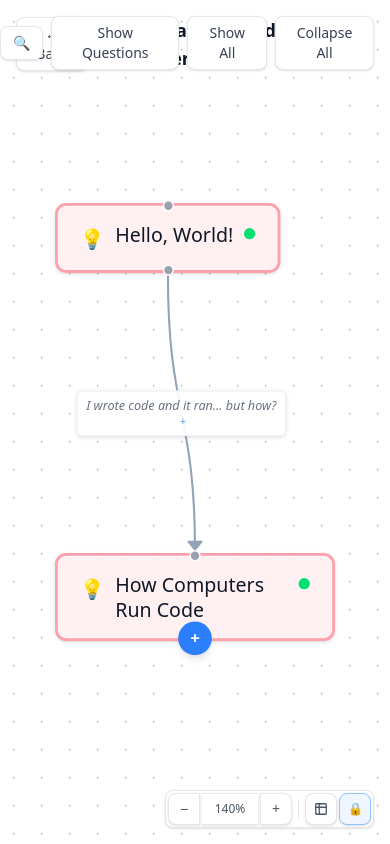
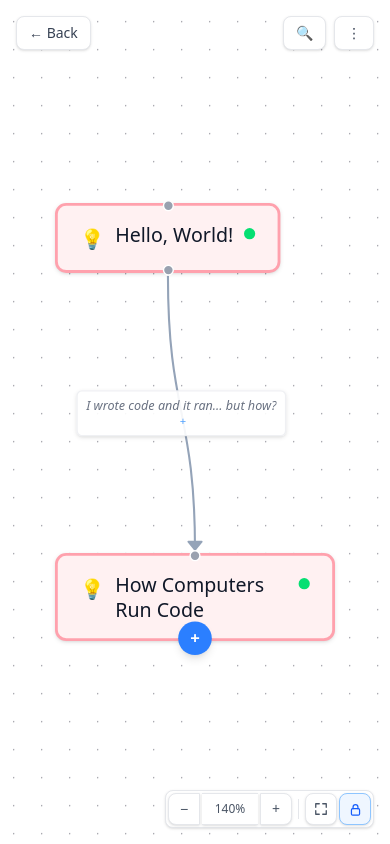
Before and after one commit to MansoorMajeed/infra-roadmap, a Next.js app: page /zone/foundations in a window 390 px wide. Built offline with nearby package versions, Linux system fonts and the light colour scheme.

Commit message:
improvements

```diff
--- a/src/components/NodeGraph.tsx
+++ b/src/components/NodeGraph.tsx
@@ -334,6 +334,7 @@ function NodeGraphInner({
   const zoneId = roadmapNodes[0]?.frontmatter.zone || "unknown";
   const [selectedNode, setSelectedNode] = useState<RoadmapNode | null>(null);
   const [showSearch, setShowSearch] = useState(false);
+  const [showMobileMenu, setShowMobileMenu] = useState(false);
   // Initialize with deterministic defaults (no localStorage) to avoid hydration mismatch
   const [visibleIds, setVisibleIds] = useState<Set<string>>(() =>
     getInitialVisibleNodes(roadmapNodes)
@@ -636,7 +637,7 @@ function NodeGraphInner({
         >
           ← Back
         </button>
-        <h2 className="text-lg font-bold text-gray-900 dark:text-gray-100">
+        <h2 className="hidden sm:block text-lg font-bold text-gray-900 dark:text-gray-100">
           <span
             className="inline-block w-3 h-3 rounded-full mr-2"
             style={{ backgroundColor: zoneColor }}
@@ -660,34 +661,78 @@ function NodeGraphInner({
           🔍 <span className="hidden sm:inline">Search</span>
           <kbd className="hidden sm:inline text-xs border border-gray-200 dark:border-gray-600 rounded px-1">⌘K</kbd>
         </button>
+
+        {/* Desktop-only action buttons */}
         <button
           onClick={() => setAllEdgesExpanded((prev) => !prev)}
-          className="px-3 py-1.5 rounded-lg bg-white dark:bg-gray-800 border border-gray-200 dark:border-gray-700 text-sm font-medium text-gray-700 dark:text-gray-300 hover:bg-gray-50 dark:hover:bg-gray-700 shadow-sm transition-colors"
+          className="hidden sm:block px-3 py-1.5 rounded-lg bg-white dark:bg-gray-800 border border-gray-200 dark:border-gray-700 text-sm font-medium text-gray-700 dark:text-gray-300 hover:bg-gray-50 dark:hover:bg-gray-700 shadow-sm transition-colors"
         >
           {allEdgesExpanded ? "Hide Questions" : "Show Questions"}
         </button>
         <button
           onClick={() => {
             setVisibleIds(new Set(roadmapNodes.map((n) => n.frontmatter.id)));
-            if (!zoomLocked) {
-              setTimeout(() => fitView({ padding: 0.4, duration: 300 }), 50);
-            }
+            if (!zoomLocked) setTimeout(() => fitView({ padding: 0.4, duration: 300 }), 50);
           }}
-          className="px-3 py-1.5 rounded-lg bg-white dark:bg-gray-800 border border-gray-200 dark:border-gray-700 text-sm font-medium text-gray-700 dark:text-gray-300 hover:bg-gray-50 dark:hover:bg-gray-700 shadow-sm transition-colors"
+          className="hidden sm:block px-3 py-1.5 rounded-lg bg-white dark:bg-gray-800 border border-gray-200 dark:border-gray-700 text-sm font-medium text-gray-700 dark:text-gray-300 hover:bg-gray-50 dark:hover:bg-gray-700 shadow-sm transition-colors"
         >
           Show All
         </button>
         <button
           onClick={() => {
             setVisibleIds(getInitialVisibleNodes(roadmapNodes));
-            if (!zoomLocked) {
-              setTimeout(() => fitView({ padding: 0.4, duration: 300 }), 50);
-            }
+            if (!zoomLocked) setTimeout(() => fitView({ padding: 0.4, duration: 300 }), 50);
           }}
-          className="px-3 py-1.5 rounded-lg bg-white dark:bg-gray-800 border border-gray-200 dark:border-gray-700 text-sm font-medium text-gray-700 dark:text-gray-300 hover:bg-gray-50 dark:hover:bg-gray-700 shadow-sm transition-colors"
+          className="hidden sm:block px-3 py-1.5 rounded-lg bg-white dark:bg-gray-800 border border-gray-200 dark:border-gray-700 text-sm font-medium text-gray-700 dark:text-gray-300 hover:bg-gray-50 dark:hover:bg-gray-700 shadow-sm transition-colors"
         >
           Collapse All
         </button>
+
+        {/* Mobile-only ⋮ menu */}
+        <div className="relative sm:hidden">
+          <button
+            onClick={() => setShowMobileMenu((prev) => !prev)}
+            className="px-3 py-1.5 rounded-lg bg-white dark:bg-gray-800 border border-gray-200 dark:border-gray-700 text-sm font-medium text-gray-700 dark:text-gray-300 shadow-sm"
+          >
+            ⋮
+          </button>
+          {showMobileMenu && (
+            <div className="absolute right-0 top-10 w-44 bg-white dark:bg-gray-800 border border-gray-200 dark:border-gray-700 rounded-xl shadow-lg overflow-hidden z-10">
+              <button
+                onClick={() => { setAllEdgesExpanded((prev) => !prev); setShowMobileMenu(false); }}
+                className="w-full text-left px-4 py-3 text-sm text-gray-700 dark:text-gray-300 hover:bg-gray-50 dark:hover:bg-gray-700 border-b border-gray-100 dark:border-gray-700"
+              >
+                {allEdgesExpanded ? "Hide Questions" : "Show Questions"}
+              </button>
+              <button
+                onClick={() => {
+                  setVisibleIds(new Set(roadmapNodes.map((n) => n.frontmatter.id)));
+                  if (!zoomLocked) setTimeout(() => fitView({ padding: 0.4, duration: 300 }), 50);
+                  setShowMobileMenu(false);
+                }}
+                className="w-full text-left px-4 py-3 text-sm text-gray-700 dark:text-gray-300 hover:bg-gray-50 dark:hover:bg-gray-700 border-b border-gray-100 dark:border-gray-700"
+              >
+                Show All
+              </button>
+              <button
+                onClick={() => {
+                  setVisibleIds(getInitialVisibleNodes(roadmapNodes));
+                  if (!zoomLocked) setTimeout(() => fitView({ padding: 0.4, duration: 300 }), 50);
+                  setShowMobileMenu(false);
+                }}
+                className="w-full text-left px-4 py-3 text-sm text-gray-700 dark:text-gray-300 hover:bg-gray-50 dark:hover:bg-gray-700 border-b border-gray-100 dark:border-gray-700"
+              >
+                Collapse All
+              </button>
+              <button
+                onClick={() => { toggleZoomLock(); setShowMobileMenu(false); }}
+                className="w-full text-left px-4 py-3 text-sm text-gray-700 dark:text-gray-300 hover:bg-gray-50 dark:hover:bg-gray-700"
+              >
+                {zoomLocked ? "Unlock zoom" : "Lock zoom"}
+              </button>
+            </div>
+          )}
+        </div>
       </div>
 
       {/* Zoom controls — bottom right, Excalidraw-style */}
@@ -720,8 +765,7 @@ function NodeGraphInner({
           title="Fit to view"
         >
           <svg width="14" height="14" viewBox="0 0 16 16" fill="none" stroke="currentColor" strokeWidth="1.5" strokeLinecap="round" strokeLinejoin="round">
-            <rect x="2" y="2" width="12" height="12" rx="1" />
-            <path d="M2 6h12M6 2v12" />
+            <path d="M2 6V2h4M14 6V2h-4M2 10v4h4M14 10v4h-4" />
           </svg>
         </button>
         <button
@@ -733,7 +777,17 @@ function NodeGraphInner({
           }`}
           title={zoomLocked ? "Unlock — auto-zoom on expand" : "Lock — keep zoom level on expand"}
         >
-          {zoomLocked ? "🔒" : "🔓"}
+          {zoomLocked ? (
+            <svg width="13" height="13" viewBox="0 0 16 16" fill="none" stroke="currentColor" strokeWidth="1.5" strokeLinecap="round" strokeLinejoin="round">
+              <rect x="3" y="7" width="10" height="8" rx="1.5" />
+              <path d="M5 7V5a3 3 0 0 1 6 0v2" />
+            </svg>
+          ) : (
+            <svg width="13" height="13" viewBox="0 0 16 16" fill="none" stroke="currentColor" strokeWidth="1.5" strokeLinecap="round" strokeLinejoin="round">
+              <rect x="3" y="7" width="10" height="8" rx="1.5" />
+              <path d="M5 7V5a3 3 0 0 1 6 0" />
+            </svg>
+          )}
         </button>
       </div>
 
```
